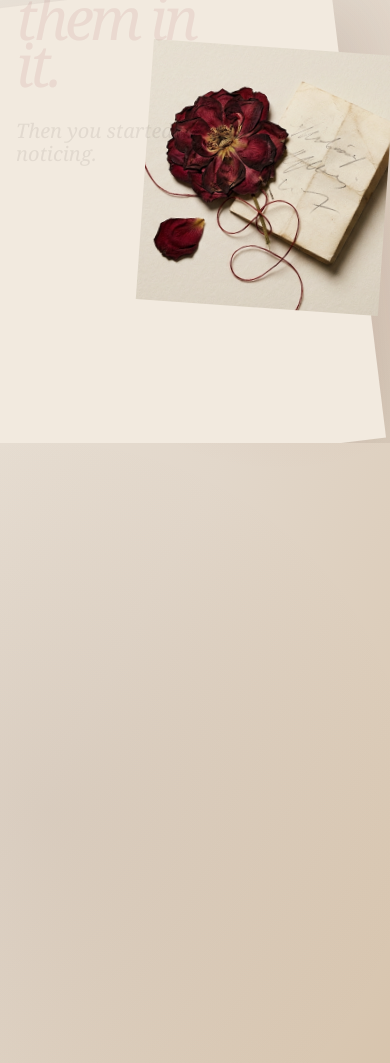
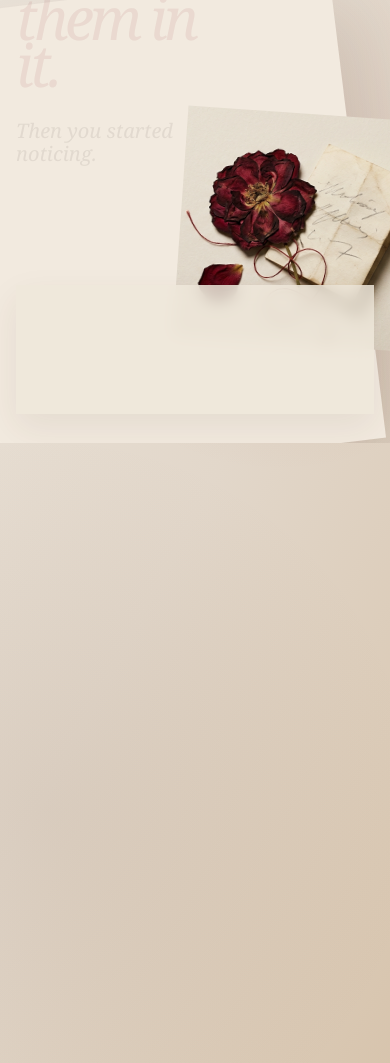
Before and after one commit to EthanChenHyland/avoid.love-v3, a Next.js app: page / in a window 390 px wide. Shown: the part 1962-3025 px from the top of the page. Built offline with nearby package versions, Linux system fonts and the light colour scheme.

Commit message:
protect V3.1 reading lanes

```diff
--- a/src/app/story.css
+++ b/src/app/story.css
@@ -3273,3 +3273,66 @@
   .waiting-linger { transition: none; }
   .waiting-sticky { min-height: 100svh; }
 }
+
+/* Readability audit — keep the romantic object field out of the primary reading lane. */
+@media (min-width: 701px) {
+  .them-copy { top: 39vh; }
+  .notice-points { bottom: 4vh; }
+}
+
+@media (max-width: 700px) {
+  .them-photo {
+    right: -28vw;
+    top: 52vh;
+    width: 104vw;
+    height: 46vh;
+  }
+
+  .them-flower {
+    right: -32vw;
+    bottom: -16vh;
+    width: 49vw;
+    height: 43vh;
+  }
+
+  .notice-points {
+    z-index: 91;
+    left: 16px;
+    right: 16px;
+    bottom: 3.5vh;
+    width: auto;
+    gap: 1px;
+    padding: 10px 12px 9px;
+    background: rgba(239, 231, 219, .84);
+    box-shadow: 0 14px 34px rgba(79, 52, 37, .08);
+    backdrop-filter: blur(8px);
+  }
+
+  .notice-points button {
+    min-height: 36px;
+    font-size: 14px;
+    line-height: 1.1;
+  }
+}
+
+@media (max-width: 430px) and (max-height: 700px) {
+  .them-photo { top: 55vh; height: 43vh; }
+  .them-flower { right: -36vw; bottom: -19vh; width: 47vw; height: 40vh; }
+  .notice-points { bottom: 2.5vh; padding-block: 7px; }
+  .notice-points button { min-height: 32px; font-size: 13px; }
+}
+
+@media (prefers-reduced-motion: reduce) {
+  /* The animated hero crossfade becomes one calm, deterministic opening beat. */
+  .fine-copy--them { display: none; }
+  .fine-copy--before {
+    opacity: 1 !important;
+    transform: none !important;
+  }
+}
+
+@media (prefers-reduced-motion: reduce) and (min-width: 701px) {
+  .love-copy { width: 42vw; }
+  .final-letter { top: 50vh; }
+  .scene--love.is-open .final-letter__page { transform: none !important; }
+}
```
